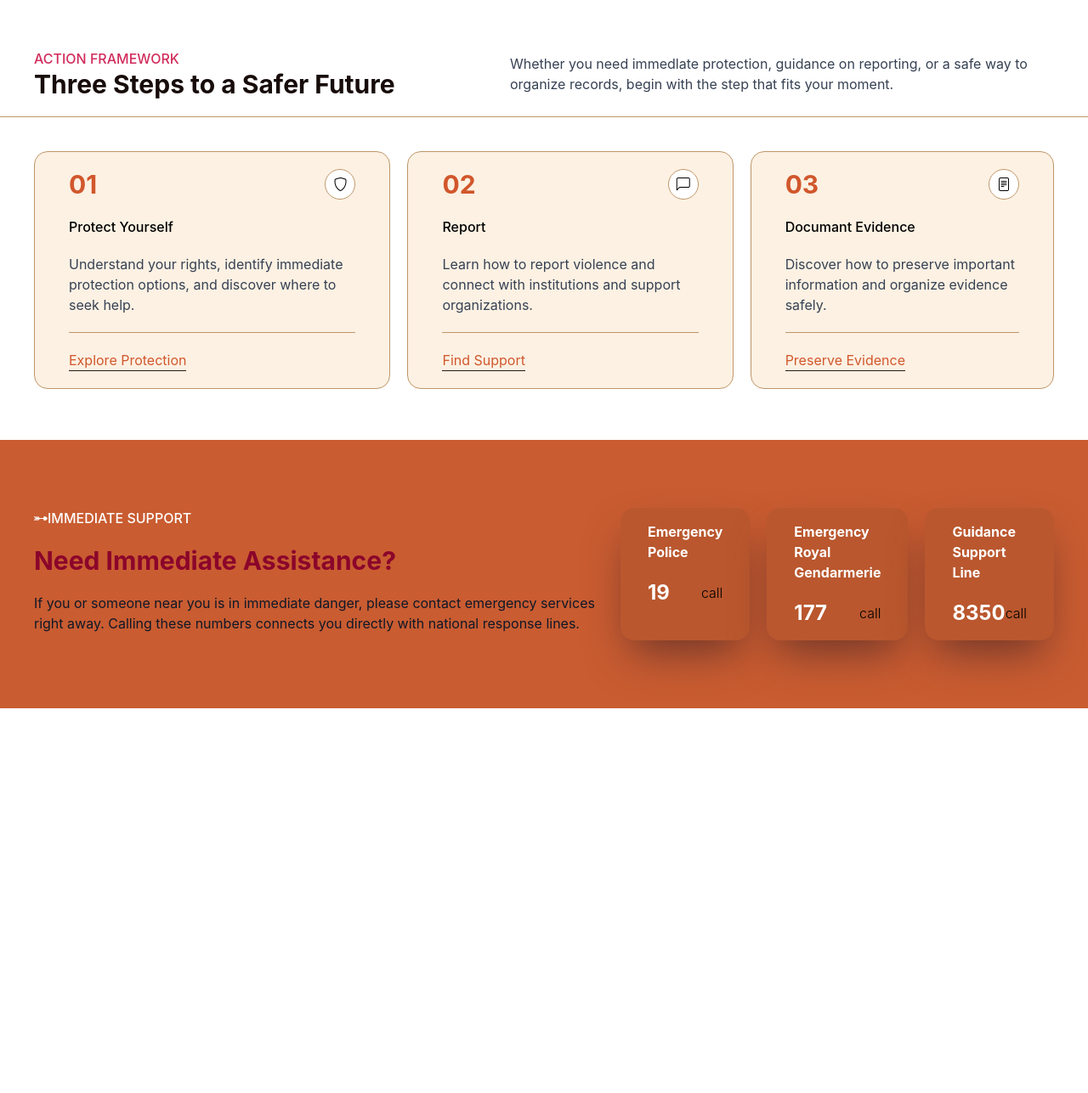
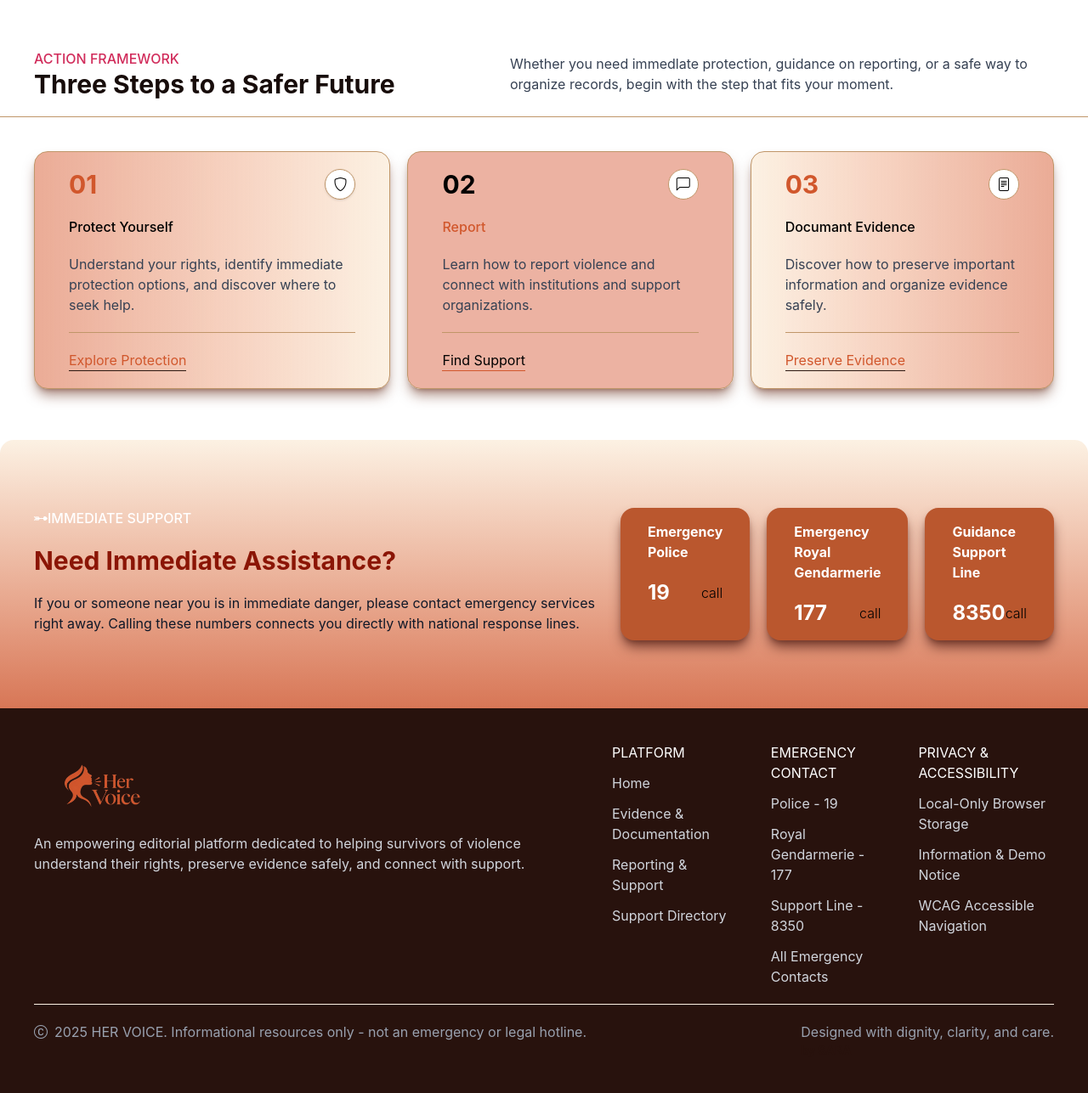
Before and after one commit to Sara-Elasmar/SARA-ELASMAR-final-project-HTML-CSS, a website: page index.html in a window 1280 px wide. Shown: the part 410-1697 px from the top of the page at 85% size. Before the commit the page ends 1244 px from the top, so only its background shows below. Drawn offline with nearby package versions, Linux system fonts and the light colour scheme.

Commit message:
added footer

```diff
--- a/index.html
+++ b/index.html
@@ -12,7 +12,7 @@
 <body>
     <header class="flex justify-between items-center bg-[rgb(252,241,227)] border-b border-[rgb(192,150,105)] relative">
         <div>
-            <img class="w-30" src="./public/images/LOGO.PNG">
+            <img class="w-30 cursor-pointer" src="./public/images/LOGO.PNG">
         </div>
         <div class="flex gap-20 items-center">
             <input class="hidden" type="checkbox" id="menuChecked">
@@ -37,7 +37,7 @@
                 <img src="./public/images/first-img.png" class="size-70 max-sm:max-w-none">
             </div>
             <div
-                class="flex flex-col gap-5 bg-[rgba(182,89,70,0.5)] py-5 px-8 rounded-t-2xl max-sm:rounded-2xl max-sm:bg-[rgb(116,55,43)]">
+                class="flex flex-col gap-5 bg-[rgb(240,195,186)] bg-linear-to-b from-[rgb(240,195,186)] to-[rgba(205,112,111,0.86)] py-5 px-8 rounded-t-2xl max-sm:rounded-2xl max-sm:bg-[rgb(116,55,43)]">
                 <p class="text-[rgb(209,44,91)] font-medium"><i class="bi bi-heart-arrow text-[rgb(209,44,91)]"></i>YOUR
                     RIGHTS.
                     YOUR VOICE. YOUR FUTURE.</p>
@@ -45,15 +45,15 @@
                     Silence Protects the
                     Abuser. Here Is How to
                     Claim Your Rights.</h1>
-                <p class="text-white">You deserve safety, dignity, and justice. Learn how to protect yourself,
+                <p class="text-gray-800">You deserve safety, dignity, and justice. Learn how to protect yourself,
                     document what happened, and access the support you need. You are not
                     alone.</p>
                 <div class="flex gap-2">
                     <button
-                        class="bg-[rgb(209,44,91)] py-2 px-6 rounded-2xl text-white cursor-pointer hover:bg-[rgba(68,27,46,0.45)] hover:text-[rgb(209,44,91)]">Discover
+                        class="bg-[rgb(209,44,91)] py-2 px-6 rounded-2xl text-white cursor-pointer hover:bg-[rgb(176,37,76)] hover:text-[rgb(249,77,125)]">Discover
                         Your Rights</button>
                     <button
-                        class="border border-[rgb(209,44,91)] py-2 px-6 rounded-2xl text-white cursor-pointer hover:border-[rgb(68,27,46)] hover:text-[rgb(209,44,91)]">How
+                        class="border border-[rgb(209,44,91)] py-2 px-6 rounded-2xl text-white cursor-pointer hover:border-[rgb(176,37,76)] hover:text-[rgb(209,44,91)]">How
                         to Get Help</button>
                 </div>
             </div>
@@ -72,15 +72,15 @@
             </div>
             <div class="flex gap-5 pt-10 px-10">
                 <div
-                    class="flex flex-col gap-5 bg-[rgb(252,241,227)] py-5 px-10 rounded-2xl border border-[rgb(192,150,105)]">
+                    class="flex flex-col gap-5 bg-[rgb(252,241,227)] bg-linear-to-l from-[rgb(252,241,227)] to-[rgba(226,138,114,0.68)] shadow-lg shadow-[#60251284] hover:shadow-[rgb(209,87,44)] py-5 px-10 rounded-2xl border border-[rgb(192,150,105)]">
                     <div class="flex justify-between">
                         <h1 class="font-bold text-3xl text-[rgb(209,87,44)]">01</h1>
                         <div
-                            class="bg-white rounded-[50%] w-9 flex justify-center items-center border border-[rgb(192,150,105)] hover:animate-[spin_ease-in-out_infinite_1s] hover:text-[rgb(209,87,44)]">
+                            class="bg-white rounded-[50%] w-9 flex justify-center items-center border border-[rgb(192,150,105)] hover:animate-[spin_ease-in-out_infinite_1s] hover:text-[rgb(209,87,44)] shadow-sm hover:shadow-[rgb(209,87,44)]">
                             <i class="bi bi-shield"></i>
                         </div>
                     </div>
-                    <h4 class="font-medium">Protect Yourself</h4>
+                    <h4 class="font-medium hover:font-bold hover:text-lg cursor-default">Protect Yourself</h4>
                     <p class="text-gray-700 border-b border-[rgb(192,150,105)] pb-5">Understand your rights, identify
                         immediate protection options, and discover where to seek help.</p>
                     <div>
@@ -90,26 +90,26 @@
                     </div>
                 </div>
                 <div
-                    class="flex flex-col gap-5 bg-[rgb(252,241,227)] py-5 px-10 rounded-2xl border border-[rgb(192,150,105)]">
+                    class="flex flex-col gap-5 bg-[rgba(226,138,114,0.66)] bg-linear-to from-[rgb(252,241,227)] to-[rgba(226,138,114,0.57)] shadow-lg shadow-[#60251284] hover:shadow-[rgb(209,87,44)] py-5 px-10 rounded-2xl border border-[rgb(192,150,105)]">
                     <div class="flex justify-between">
-                        <h1 class="font-bold text-3xl text-[rgb(209,87,44)]">02</h1>
+                        <h1 class="font-bold text-3xl">02</h1>
                         <div
                             class="bg-white rounded-[50%] w-9 flex justify-center items-center border border-[rgb(192,150,105)] hover:animate-[spin_ease-in-out_infinite_1s] hover:text-[rgb(209,87,44)]">
                             <i class="bi bi-chat-left"></i>
                         </div>
                     </div>
-                    <h4 class="font-medium">Report</h4>
+                    <h4 class="font-medium text-[rgb(209,87,44)] hover:font-bold hover:text-lg cursor-default">Report</h4>
                     <p class="text-gray-700 border-b border-[rgb(192,150,105)] pb-5">Learn how to report violence and
                         connect with institutions and support organizations.
                     </p>
                     <div>
                         <button
-                            class="text-[rgb(209,87,44)] border-b border-[rgb(44,24,17)] hover:border-[rgb(209,87,44)] hover:text-[rgb(44,24,17)] cursor-pointer">Find
+                            class="text-text-[rgb(44,24,17)][rgb(209,87,44)] border-b border-[rgb(209,87,44)] hover:border-[rgb(44,24,17)] hover:text-[rgb(209,87,44)]  cursor-pointer">Find
                             Support</button>
                     </div>
                 </div>
                 <div
-                    class="flex flex-col gap-5 bg-[rgb(252,241,227)] py-5 px-10 rounded-2xl border border-[rgb(192,150,105)]">
+                    class="flex flex-col gap-5 bg-[rgb(252,241,227)] bg-linear-to-r from-[rgb(252,241,227)] to-[rgba(226,138,114,0.68)] shadow-lg shadow-[#60251284] hover:shadow-[rgb(209,87,44)] py-5 px-10 rounded-2xl border border-[rgb(192,150,105)]">
                     <div class="flex justify-between">
                         <h1 class="font-bold text-3xl text-[rgb(209,87,44)]">03</h1>
                         <div
@@ -117,7 +117,7 @@
                             <i class="bi bi-file-text"></i>
                         </div>
                     </div>
-                    <h4 class="font-medium">Documant Evidence</h4>
+                    <h4 class="font-medium hover:font-bold hover:text-lg cursor-default">Documant Evidence</h4>
                     <p class="text-gray-700 border-b border-[rgb(192,150,105)] pb-5">Discover how to preserve important
                         information and organize evidence safely.</p>
                     <div>
@@ -129,39 +129,76 @@
             </div>
         </section>
         <section class="pt-15">
-            <div class="bg-[rgb(201,92,49)] flex py-20 px-10">
+            <div class="bg-[rgb(201,92,49)] bg-linear-to-b from-[rgb(252,241,227)] to-[rgba(226,138,114,0.57)] rounded-t-2xl flex py-20 px-10">
                 <div class="flex flex-col gap-5">
                     <p class="font-medium text-white"><i class="bi bi-heart-arrow"></i>IMMEDIATE SUPPORT</p>
-                    <h1 class="font-bold text-3xl text-[rgb(139,5,43)]">Need Immediate Assistance?</h1>
+                    <h1 class="font-bold text-3xl text-[rgb(139,21,5)] cursor-help">Need Immediate Assistance?</h1>
                     <p class="text-gray-900">If you or someone near you is in immediate danger, please contact emergency services right away.
                         Calling these numbers connects you directly with national response lines.</p>
                 </div>
                 <div class="flex gap-5">
-                    <div class="bg-[rgb(186,87,46)] rounded-2xl py-4 px-8 shadow-2xl shadow-[rgb(111,54,41)] hover:shadow-[rgb(139,5,43)]">
-                        <p class="pb-5 font-bold text-white hover:text-[rgb(139,5,43)]">Emergency Police</p>
+                    <div class="bg-[rgb(186,87,46)] rounded-2xl py-4 px-8 shadow-lg shadow-[rgb(111,54,41)] hover:shadow-[rgb(139,21,5)]">
+                        <p class="pb-5 font-bold text-white hover:text-[rgb(92,48,42)] hover:text-center cursor-default">Emergency Police</p>
                         <div class="flex justify-between">
                             <h1 class="text-white font-bold text-2xl">19</h1>
-                            <button class="font-light hover:font-bold hover:border-b hover:border-[rgb(44,24,17)]">call</button>
+                            <button class="font-light hover:font-bold hover:border-b hover:border-[rgb(44,24,17)] cursor-pointer">call</button>
                         </div>
                     </div>
-                    <div class="bg-[rgb(186,87,46)] rounded-2xl py-4 px-8 shadow-2xl shadow-[rgb(111,54,41)] hover:shadow-[rgb(139,5,43)]">
-                        <p class="pb-5 font-bold text-white hover:text-[rgb(139,5,43)]">Emergency Royal Gendarmerie</p>
+                    <div class="bg-[rgb(186,87,46)] rounded-2xl py-4 px-8 shadow-lg shadow-[rgb(111,54,41)] hover:shadow-[rgb(139,21,5)]">
+                        <p class="pb-5 font-bold text-white hover:text-[rgb(92,48,42)] hover:text-center cursor-default">Emergency Royal Gendarmerie</p>
                         <div class="flex justify-between">
                             <h1 class="text-white font-bold text-2xl">177</h1>
-                            <button class="font-light hover:font-bold hover:border-b hover:border-[rgb(44,24,17)]">call</button>
+                            <button class="font-light hover:font-bold hover:border-b hover:border-[rgb(44,24,17)] cursor-pointer">call</button>
                         </div>
                     </div>
-                    <div class="bg-[rgb(186,87,46)] rounded-2xl py-4 px-8 shadow-2xl shadow-[rgb(111,54,41)] hover:shadow-[rgb(139,5,43)]">
-                        <p class="pb-5 font-bold text-white hover:text-[rgb(139,5,43)]">Guidance Support Line</p>
+                    <div class="bg-[rgb(186,87,46)] rounded-2xl py-4 px-8 shadow-lg shadow-[rgb(111,54,41)] hover:shadow-[rgb(139,21,5)]">
+                        <p class="pb-5 font-bold text-white hover:text-[rgb(92,48,42)] hover:text-center cursor-default">Guidance Support Line</p>
                         <div class="flex justify-between">
                             <h1 class="text-white font-bold text-2xl">8350</h1>
-                            <button class="font-light hover:font-bold hover:border-b hover:border-[rgb(44,24,17)]">call</button>
+                            <button class="font-light hover:font-bold hover:border-b hover:border-[rgb(44,24,17)] cursor-pointer">call</button>
                         </div>
                     </div>
                 </div>
             </div>
         </section>
     </main>
+    <footer>
+        <div class="bg-[rgb(40,18,13)] py-10 px-10">
+        <div class="flex gap-10 pb-5 border-b border-[rgb(252,241,227)]">
+            <div>
+                <img class="w-40 cursor-pointer" src="./public/images/logo-without-bg.png">
+                <p class="text-gray-300 w-[50vw]">An empowering editorial platform dedicated to helping survivors of violence understand their rights, preserve evidence safely, and connect with support.</p>
+            </div>
+            <div class="flex flex-col gap-3">
+                <h4 class="text-white hover:text-[rgb(208,85,44)] cursor-default">PLATFORM</h4>
+                <p class="text-gray-300">Home</p>
+                <p class="text-gray-300">Evidence & Documentation</p>
+                <p class="text-gray-300">Reporting & Support</p>
+                <p class="text-gray-300">Support Directory</p>
+            </div>
+            <div class="flex flex-col gap-3">
+                <h4 class="text-white hover:text-[rgb(208,85,44)] cursor-default">EMERGENCY CONTACT</h4>
+                <p class="text-gray-300">Police - 19</p>
+                <p class="text-gray-300">Royal Gendarmerie - 177</p>
+                <p class="text-gray-300">Support Line - 8350</p>
+                <p class="text-gray-300">All Emergency Contacts</p>
+            </div>
+            <div class="flex flex-col gap-3">
+                <h4 class="text-white hover:text-[rgb(208,85,44)] cursor-default">PRIVACY & ACCESSIBILITY</h4>
+                <p class="text-gray-300">Local-Only Browser Storage</p>
+                <p class="text-gray-300">Information & Demo Notice</p>
+                <p class="text-gray-300">WCAG Accessible Navigation</p>
+            </div>
+        </div>
+        <div class="pt-5 flex justify-between">
+            <p class="text-gray-400"><i class="bi bi-c-circle pr-2"></i>2025 HER VOICE. Informational resources only - not an emergency or legal hotline.</p>
+            <div>
+            <p class="text-gray-400">Designed with dignity, clarity, and care.</p>
+            <p class="text-[rgb(40,18,13)] hover:text-blue-300 font-bold text-sm cursor-none hover:animate-bounce">by SARA</p>
+            </div>
+        </div>
+        </div>
+    </footer>
 </body>
 
 </html>
```
Also changed, not shown: public/css/output.css, public/images/img-two.png (added), public/images/logo-without-bg.png (added).
